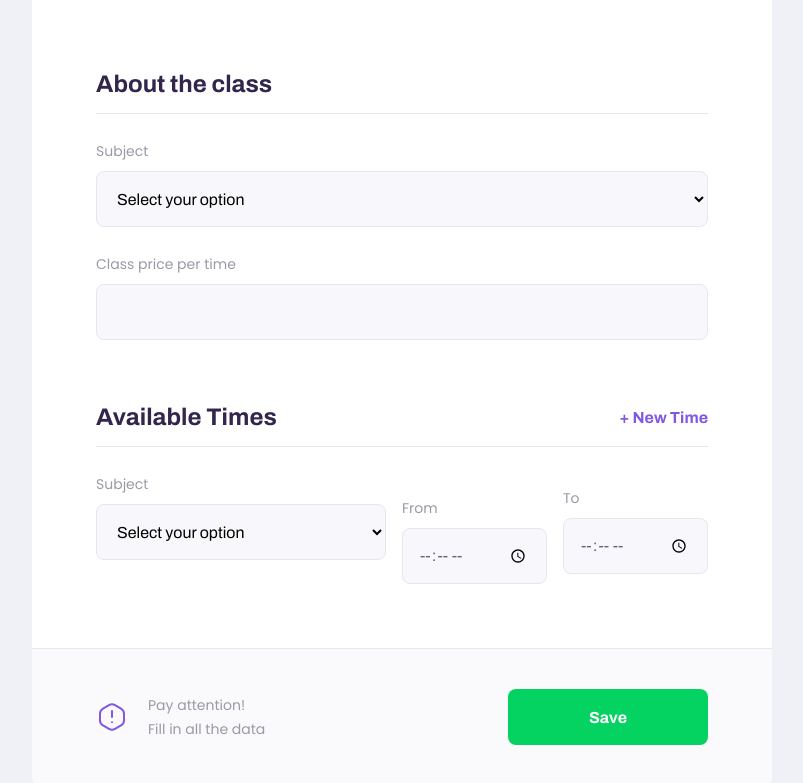
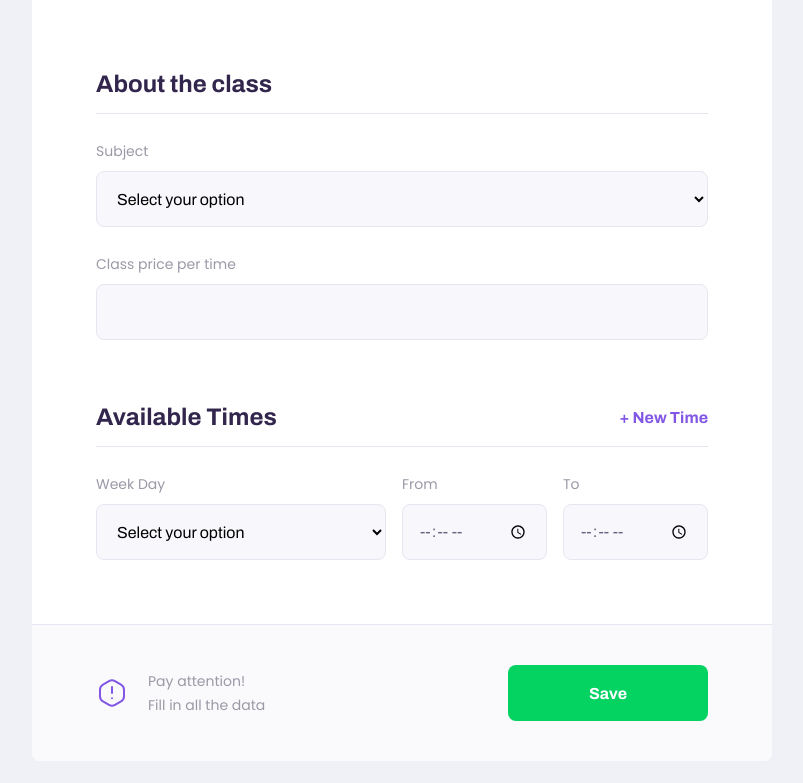
Before and after one commit to NatalNW/proffy, a React (Create React App) app in the folder web/: page /teach in a window 1280 px wide. Shown: the part 951-1734 px from the top of the page, without its empty margins (238-1041 px from the left). After the commit the page ends 1712 px from the top, so only its background shows below. Built offline with nearby package versions, Linux system fonts and the light colour scheme.

Commit message:
create form for avaliable times

```diff
--- a/web/src/pages/Teacher/Form/index.tsx
+++ b/web/src/pages/Teacher/Form/index.tsx
@@ -52,21 +52,20 @@ function TeacherForm() {
 
                     <div className="schedule-item">
                         <Select
-                            name="subject"
-                            label="Subject"
+                            name="week_day"
+                            label="Week Day"
                             options={[
-                                { value: 'Philosophy', label: 'Philosophy' },
-                                { value: 'Biology', label: 'Biology' },
-                                { value: 'Arts', label: 'Arts' },
-                                { value: 'Algorithms', label: 'Algorithms' },
-                                { value: 'Math', label: 'Math' },
-                                { value: 'History', label: 'History' },
-                                { value: 'Geography', label: 'Geography' },
-                                { value: 'Physics', label: 'Physics' },
+                                { value: '0', label: 'Monday' },
+                                { value: '1', label: 'Tuesday' },
+                                { value: '2', label: 'Wednesday' },
+                                { value: '3', label: 'Thursday' },
+                                { value: '4', label: 'Friday' },
+                                { value: '5', label: 'Saturday' },
+                                { value: '6', label: 'Sunday' },
                             ]}
                         />
-                        <Input name="from" label="From" type="time"/>
-                        <Input name="to" label="To" type="time"/>
+                        <Input name="from" label="From" type="time" />
+                        <Input name="to" label="To" type="time" />
                     </div>
                 </fieldset>
 
--- a/web/src/pages/Teacher/Form/style.css
+++ b/web/src/pages/Teacher/Form/style.css
@@ -119,6 +119,10 @@
         column-gap: 1.6rem;
     }
 
+    #page-teacher-form main .schedule-item .input-block {
+        margin-top: 0 !important;
+    }
+
     #page-teacher-form main footer {
         padding: 4.0rem 6.4rem;
         display: flex;
```
